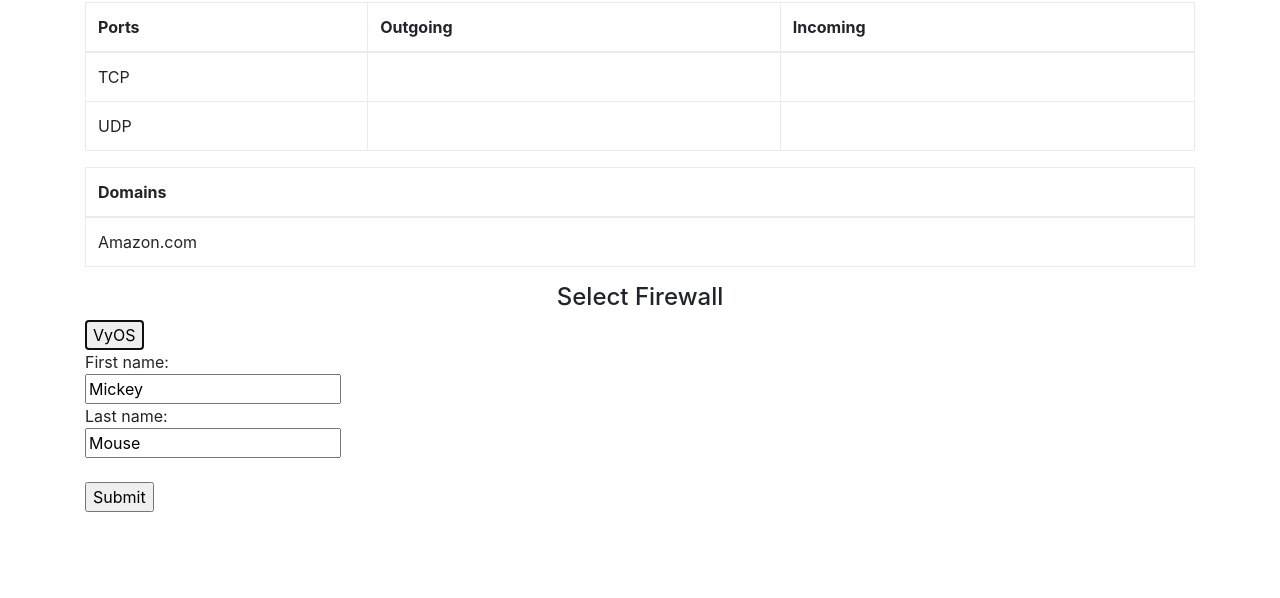
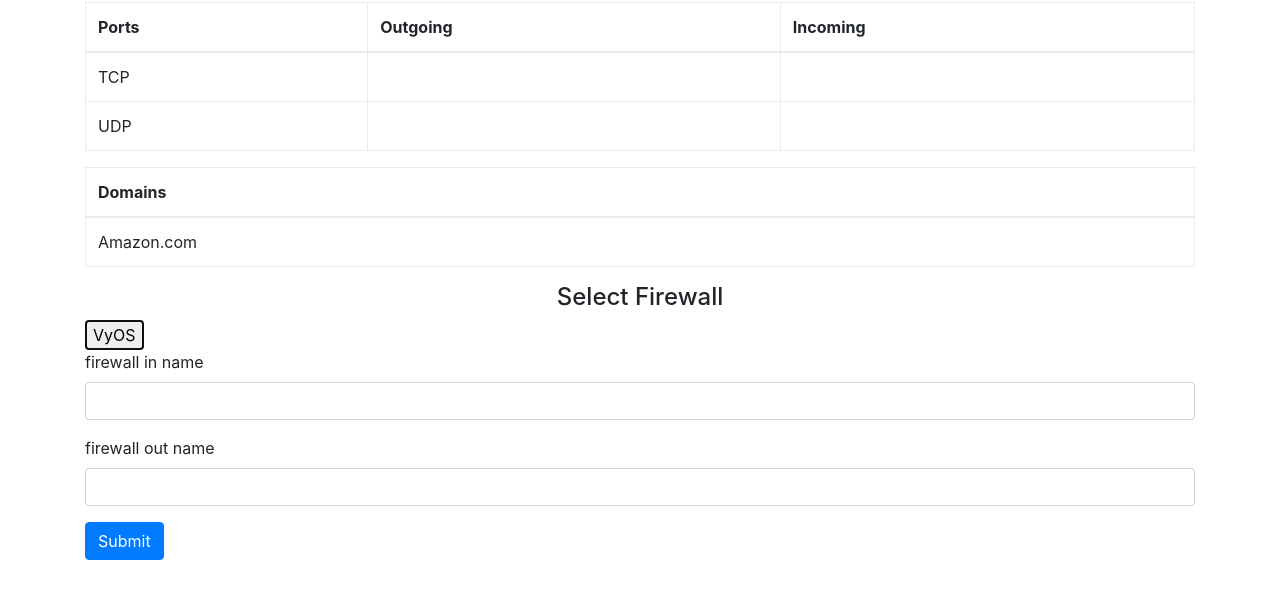
Before and after one commit to collupy/collupy.github.io, a plain HTML site: page lb100.html in a window 1280 px wide. Both pictures are taken after a click on the button "VyOS". Shown: the part 128-726 px from the top of the page. Drawn offline with nearby package versions, Linux system fonts and the light colour scheme.

Commit message:
fixed form

```diff
--- a/lb100.html
+++ b/lb100.html
@@ -74,15 +74,18 @@
 	  <button onclick="vyosformshow()">VyOS</button>
 
 	  <div id="vyosform" style="display:none">
-		<form action="/action_page.php" style="display: hidden">
-		  First name:<br>
-		  <input type="text" name="firstname" value="Mickey">
-		  <br>
-		  Last name:<br>
-		  <input type="text" name="lastname" value="Mouse">
-		  <br><br>
-		  <input type="submit" value="Submit">
+		<form>
+		  <div class="form-group">
+			<label for="exampleInputEmail1">firewall in name</label>
+			<input type="email" class="form-control" id="exampleInputEmail1" aria-describedby="emailHelp" placeholder="">
+			<small id="emailHelp" class="form-text text-muted"></small>
+		  </div>
+		  <div class="form-group">
+			<label for="exampleInputPassword1">firewall out name</label>
+			<input type="password" class="form-control" id="exampleInputPassword1" placeholder="">
+		  </div>
 
+		  <button type="submit" class="btn btn-primary" style="align:center">Submit</button>
 		</form>
 	</div>
   </div>
```
